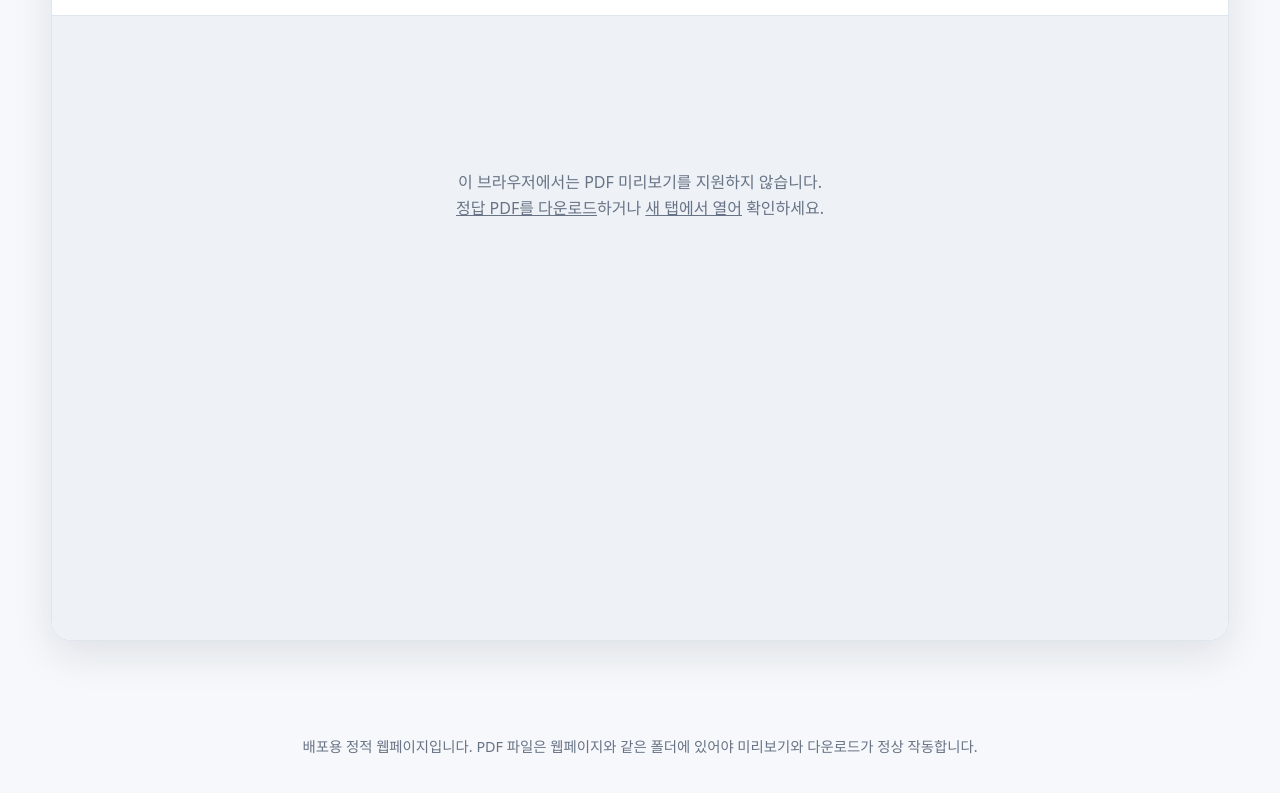
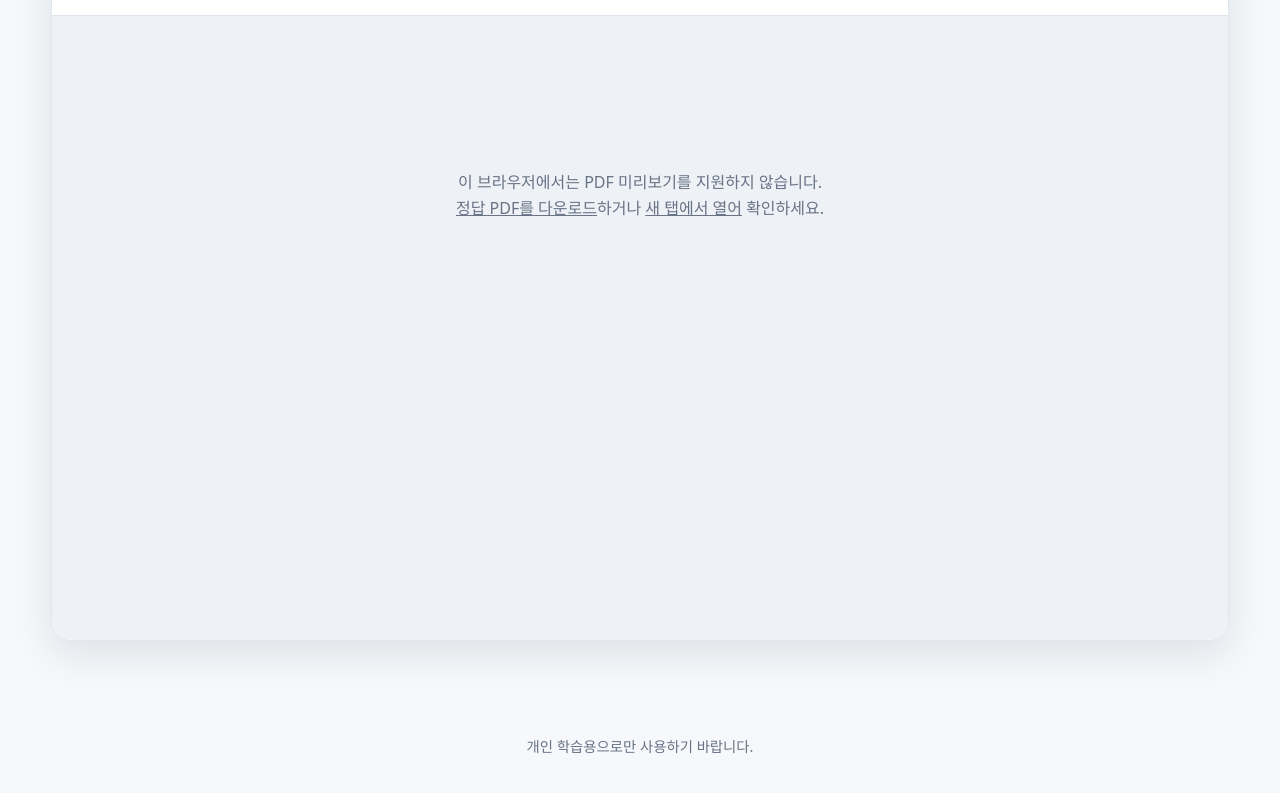
Before and after one commit to chemT8290/26chem2, a plain HTML site: page index.html in a window 1280 px wide. Shown: the part 1265-2058 px from the top of the page. Drawn offline with Linux system fonts and the light colour scheme.

Commit message:
Update index.html

```diff
--- a/index.html
+++ b/index.html
@@ -208,7 +208,7 @@
   </main>
 
   <footer class="wrap">
-    <p>배포용 정적 웹페이지입니다. PDF 파일은 웹페이지와 같은 폴더에 있어야 미리보기와 다운로드가 정상 작동합니다.</p>
+    <p>개인 학습용으로만 사용하기 바랍니다.</p>
   </footer>
 </body>
 </html>
```
